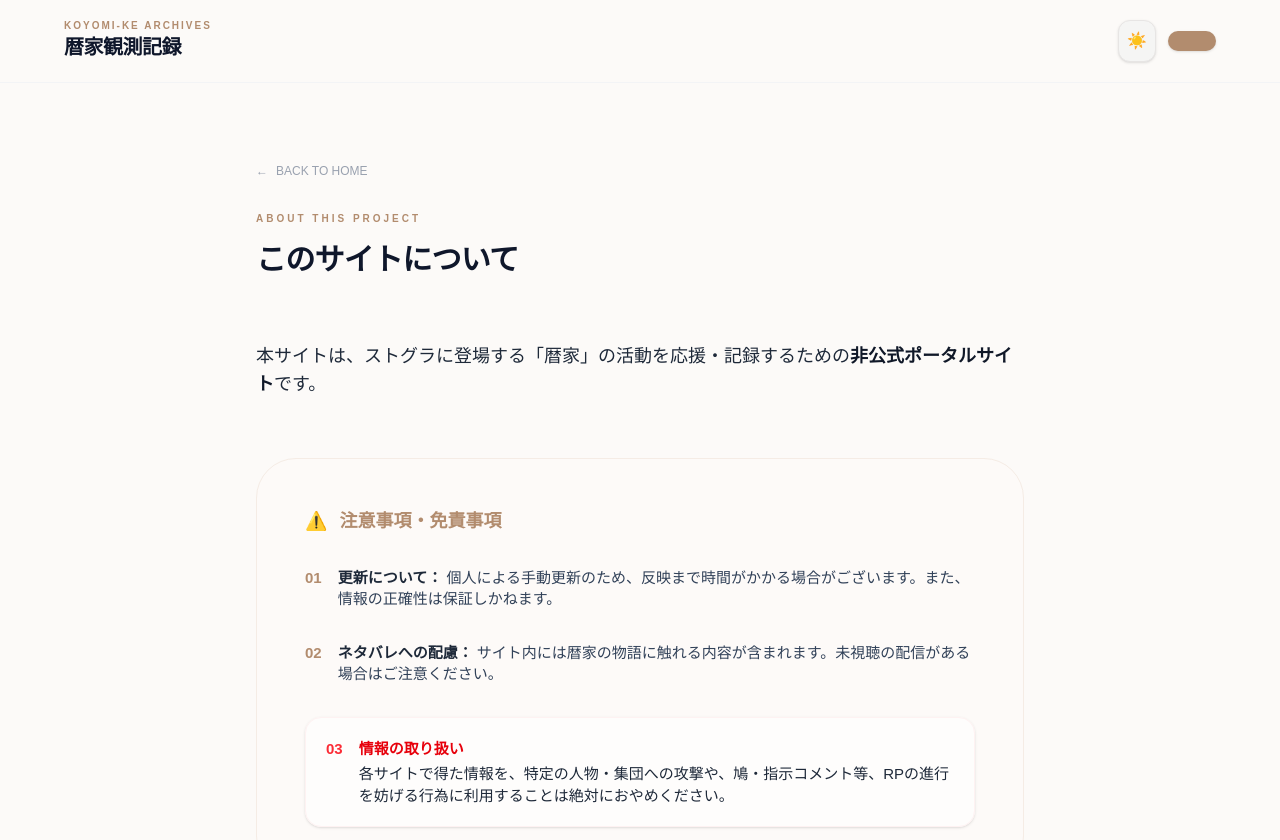
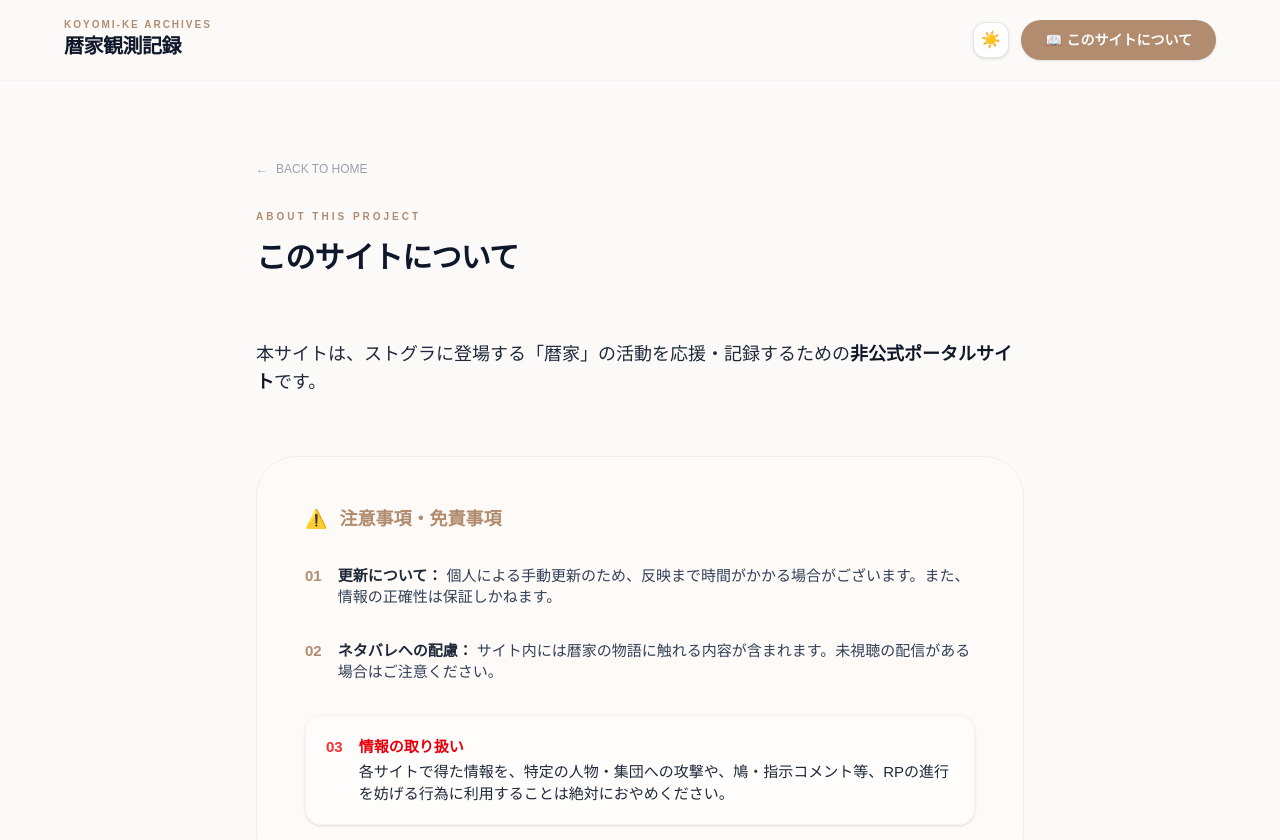
Before and after one commit to ksisfart-ui/kfam-portal, a Next.js app in the folder kfam-portal/: page /about in a window 1280 px wide. Shown: the top 840 px of the page. Built offline with nearby package versions, Linux system fonts and the light colour scheme.

Commit message:
ダークモード入れてみた2

```diff
--- a/kfam-portal/app/about/page.tsx
+++ b/kfam-portal/app/about/page.tsx
@@ -28,11 +28,11 @@ export default function AboutPage() {
             <ul className="space-y-8 text-sm md:text-[15px]">
               <li className="flex gap-4">
                 <span className="text-[#b28c6e] font-bold">01</span>
-                <p><span className="font-bold text-gray-800">更新について：</span> 個人による手動更新のため、反映まで時間がかかる場合がございます。また、情報の正確性は保証しかねます。</p>
+                <p><span className="font-bold text-gray-800 dark:text-slate-100">更新について：</span> 個人による手動更新のため、反映まで時間がかかる場合がございます。また、情報の正確性は保証しかねます。</p>
               </li>
               <li className="flex gap-4">
                 <span className="text-[#b28c6e] font-bold">02</span>
-                <p><span className="font-bold text-gray-800">ネタバレへの配慮：</span> サイト内には暦家の物語に触れる内容が含まれます。未視聴の配信がある場合はご注意ください。</p>
+                <p><span className="font-bold text-gray-800 dark:text-slate-100">ネタバレへの配慮：</span> サイト内には暦家の物語に触れる内容が含まれます。未視聴の配信がある場合はご注意ください。</p>
               </li>
               <li className="flex gap-4 p-5 bg-white/60 dark:bg-slate-900/40 rounded-2xl border border-red-50 dark:border-red-900/20 shadow-sm">
                 <span className="text-red-500 dark:text-red-400 font-bold">03</span>
--- a/kfam-portal/components/Header.tsx
+++ b/kfam-portal/components/Header.tsx
@@ -5,24 +5,24 @@ export default function Header() {
   return (
     <header className="sticky top-0 z-50 bg-[#fcfaf8]/90 dark:bg-slate-950/90 backdrop-blur-md border-b border-gray-100 dark:border-slate-800 px-4 md:px-6 py-4 md:py-5 antialiased transition-colors">
       <div className="max-w-6xl mx-auto flex justify-between items-center gap-2">
-        {/* ロゴ・タイトルエリア */}
         <Link href="/" className="group flex-shrink-1 min-w-0">
-          <p className="text-[9px] md:text-[10px] text-[#b28c6e] font-bold tracking-[0.2em] mb-0.5 leading-none">
+          <p className="text-[9px] md:text-[10px] text-[#b28c6e] font-bold tracking-[0.2em] mb-0.5 leading-none font-sans">
             KOYOMI-KE ARCHIVES
           </p>
-          <h1 className="text-base md:text-xl font-semibold text-slate-900 dark:text-slate-100 tracking-tight whitespace-nowrap overflow-hidden text-ellipsis">
+          <h1 className="text-base md:text-xl font-bold text-slate-900 dark:text-slate-100 tracking-tight whitespace-nowrap overflow-hidden text-ellipsis">
             暦家観測記録
           </h1>
         </Link>
 
-        {/* 操作エリア */}
-        <div className="flex items-center gap-3">
-          <ThemeToggle /> {/* ダークモードボタンを追加 */}
+        <div className="flex items-center gap-2 md:gap-3">
+          <ThemeToggle />
           <Link
             href="/about"
-            className="bg-[#b28c6e] hover:bg-[#a17a5d] dark:hover:bg-[#c49d7f] text-white text-[10px] md:text-sm font-bold px-4 md:px-6 py-2 md:py-2.5 rounded-full transition-all shadow-sm flex items-center whitespace-nowrap"
+            className="bg-[#b28c6e] hover:bg-[#a17a5d] dark:hover:bg-[#c49d7f] text-white text-[10px] md:text-sm font-bold px-3 md:px-6 py-2 md:py-2.5 rounded-full transition-all shadow-sm flex items-center whitespace-nowrap flex-shrink-0"
           >
-            {/* ... 既存のテキスト */}
+            <span className="mr-1 hidden md:inline">📖</span>
+            {/* テキストを明示的に記述 */}
+            <span>このサイトについて</span>
           </Link>
         </div>
       </div>
--- a/kfam-portal/components/ThemeToggle.tsx
+++ b/kfam-portal/components/ThemeToggle.tsx
@@ -6,22 +6,26 @@ export default function ThemeToggle() {
   const [mounted, setMounted] = useState(false)
   const { theme, setTheme } = useTheme()
 
-  // useEffectの中で状態を更新する代わりに、マウント済みかどうかのフラグのみを管理
+  // マウント完了を待つ
   useEffect(() => {
     setMounted(true)
   }, [])
 
-  // マウントされるまでは何も表示しない（またはスケルトンを表示）
-  if (!mounted) return <div className="w-9 h-9" />
+  // マウント前は空の要素を返す（Hydration Error防止）
+  if (!mounted) {
+    return <div className="w-8 h-8 md:w-9 md:h-9" />
+  }
 
   return (
     <button
+      type="button"
       onClick={() => setTheme(theme === 'dark' ? 'light' : 'dark')}
-      className="p-2 rounded-xl bg-stone-100 dark:bg-slate-800 hover:bg-stone-200 dark:hover:bg-slate-700 transition-all border border-stone-200 dark:border-slate-700 shadow-sm"
+      className="p-2 rounded-xl bg-white dark:bg-slate-900 hover:bg-stone-100 dark:hover:bg-slate-800 transition-all border border-stone-200 dark:border-slate-800 shadow-sm flex items-center justify-center w-8 h-8 md:w-9 md:h-9"
       aria-label="Toggle Dark Mode"
     >
-      {/* 既存サイトの雰囲気に合わせ、少し落ち着いたトーンの絵文字 */}
-      {theme === 'dark' ? '🌙' : '☀️'}
+      <span className="text-sm md:text-base leading-none">
+        {theme === 'dark' ? '🌙' : '☀️'}
+      </span>
     </button>
   )
 }
--- /dev/null
+++ b/kfam-portal/tailwind.config.js
@@ -0,0 +1,8 @@
+/** @type {import('tailwindcss').Config} */
+module.exports = {
+  darkMode: 'class', // これを追記
+  content: [
+    "./src/**/*.{js,ts,jsx,tsx,mdx}",
+  ],
+  // ...
+}
```
